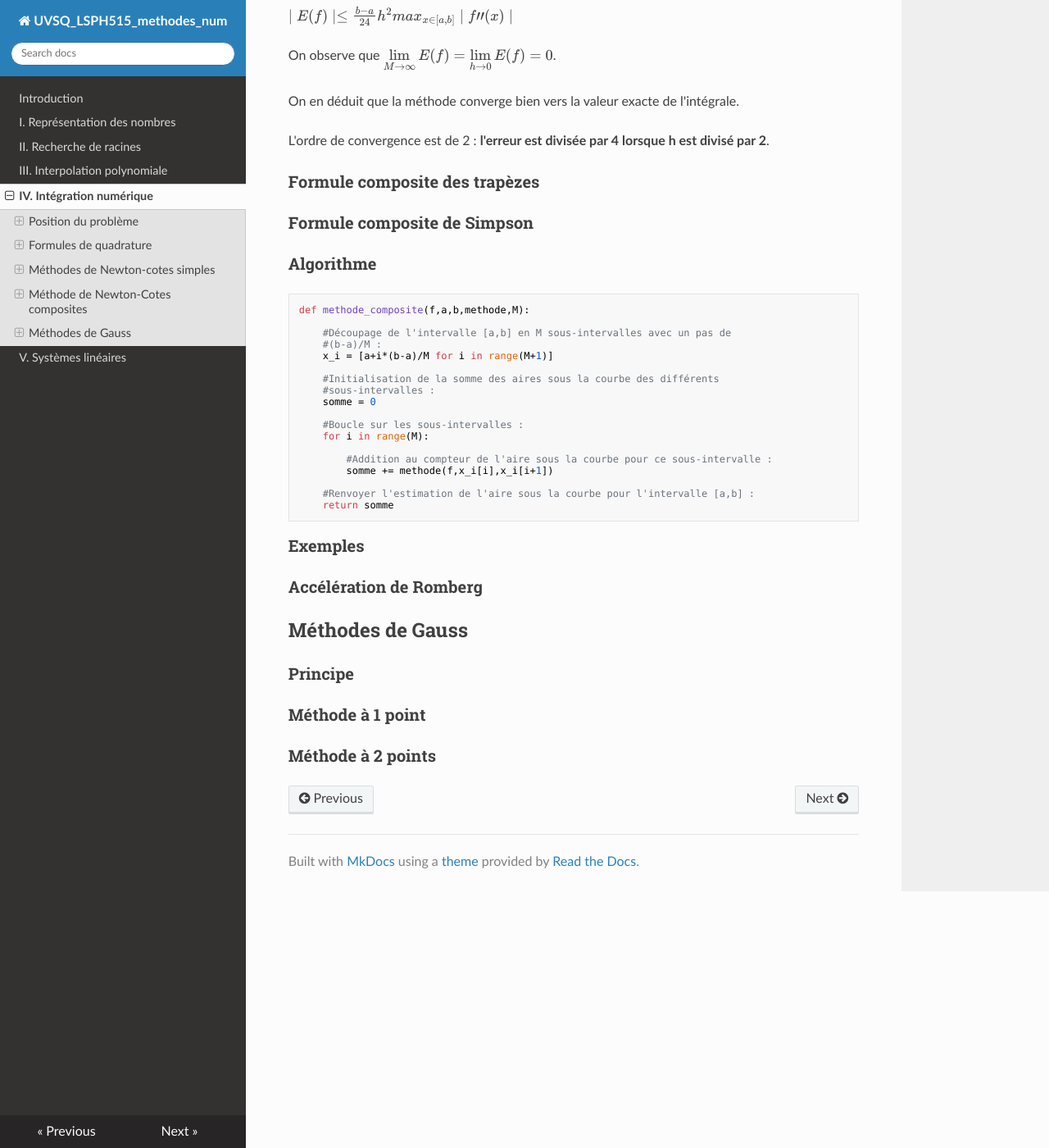
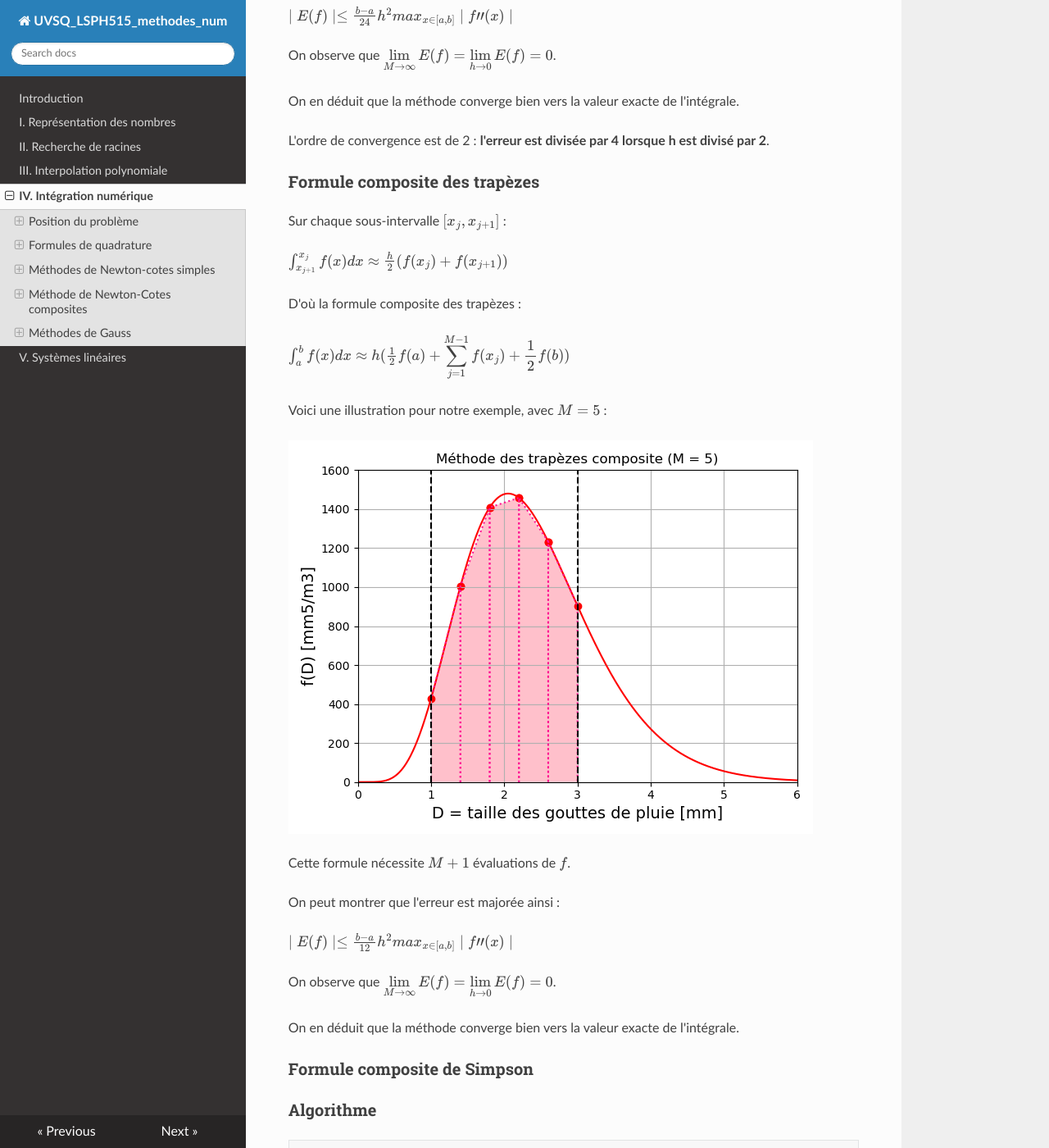
Before and after one commit to NicOudart/UVSQ_LSPH515_methodes_num, an MkDocs documentation site: the page built from docs/Chap4_Integration_numerique.md, in a window 1280 px wide and 1400 px high, scrolled down 14159 px. Shown: the whole window at 82% size. Built offline with MkDocs 1.6.1, drawn with Linux system fonts in a browser that asks for light colours; nearby versions of some CDN libraries.

Commit message:
-Add the trapezoids technique to the composite part of Chapter 4.

```diff
--- a/docs/Chap4_Integration_numerique.md
+++ b/docs/Chap4_Integration_numerique.md
@@ -442,6 +442,30 @@ L'ordre de convergence est de 2 : **l'erreur est divisée par 4 lorsque h est di
 
 ### Formule composite des trapèzes
 
+Sur chaque sous-intervalle $[x_j,x_{j+1}]$ :
+
+$\int_{x_{j+1}}^{x_j} f(x) dx \approx \frac{h}{2} (f(x_{j})+f(x_{j+1}))$
+
+D'où la formule composite des trapèzes :
+
+$\int_{a}^{b} f(x) dx \approx h (\frac{1}{2} f(a) + \displaystyle\sum_{j=1}^{M-1} f(x_j) + \frac{1}{2} f(b))$
+
+Voici une illustration pour notre exemple, avec $M=5$ :
+
+![Méthode des trapèzes composite](img/Chap4_trapezes_composite.png)
+
+Cette formule nécessite $M+1$ évaluations de $f$.
+
+On peut montrer que l'erreur est majorée ainsi :
+
+$\mid E(f) \mid \leq \frac{b-a}{12} h^2 max_{x \in [a,b]} \mid f"(x) \mid$
+
+On observe que $\lim\limits_{M \rightarrow \infty} E(f) = \lim\limits_{h \rightarrow 0} E(f) = 0$.
+
+On en déduit que la méthode converge bien vers la valeur exacte de l'intégrale.
+
+
+
 ### Formule composite de Simpson
 
 ### Algorithme
```
Also changed, not shown: docs/img/Chap4_trapezes_composite.png (added).
